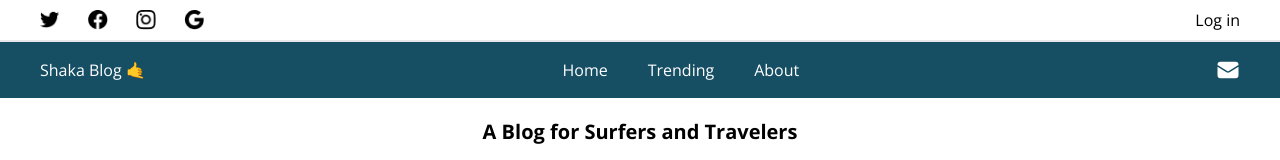
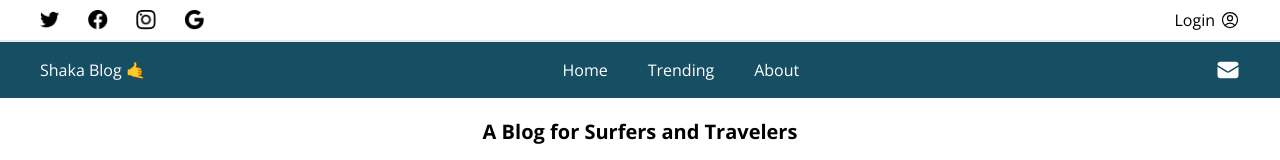
Before and after one commit to JesseTDev/ai-shaka-blog, a Next.js app: page /post/1 in a window 1280 px wide. Shown: the top 160 px of the page. Built offline with nearby package versions, Linux system fonts and the light colour scheme; no server answers; the database is empty.

Commit message:
style updates, chatbase component to typescript

```diff
--- a/app/Chatbase.js
+++ b/app/(shared)/Chatbase.tsx
@@ -3,7 +3,11 @@
 import React, {useState} from 'react';
 import { ChatBubbleLeftEllipsisIcon, XCircleIcon } from '@heroicons/react/24/solid';
 
-const Iframe = ({ src }) => {
+type Props = {
+  src?: string;
+};
+
+const Iframe = ({ src }: Props) => {
 
   const [openChat, setOpenChat] = useState(false);
 
--- a/app/(shared)/Navbar.tsx
+++ b/app/(shared)/Navbar.tsx
@@ -16,7 +16,7 @@ const Navbar = () => {
             <Link href='/'>About</Link>
         </div>
         <div>
-            <p><EnvelopeIcon className="h-6 w-6 text-white" /></p>
+            <p><EnvelopeIcon className="h-6 w-6 text-white cursor-pointer hover:opacity-80 transition-all duration-100" /></p>
         </div>
     </nav>
     <div className='flex justify-center py-5'>
--- a/app/(shared)/TopBar.tsx
+++ b/app/(shared)/TopBar.tsx
@@ -1,6 +1,7 @@
 import Link from 'next/link'
 import React from 'react'
 import SocialLinks from './SocialLinks';
+import { UserCircleIcon } from '@heroicons/react/24/outline';
 
 const TopBar = () => {
     return (
@@ -10,8 +11,9 @@ const TopBar = () => {
             <div className='flex justify-between items-center gap-10'>
                 <Link href='/'></Link>
             </div>
-            <div>
-                <p>Log in</p>
+            <div className='flex cursor-pointer hover:opacity-70'>
+                <p>Login</p>
+                <UserCircleIcon style={{width: '20px', marginLeft: '5px'}}/>
             </div>
         </nav>
         </header>
--- a/app/page.tsx
+++ b/app/page.tsx
@@ -6,7 +6,7 @@ import Subscribe from '@/app/(shared)/Subscribe';
 import Sidebar from './(shared)/Sidebar';
 import { prisma } from './api/client';
 import { Post } from '@prisma/client';
-import Chatbase from './Chatbase';
+import Chatbase from './(shared)/Chatbase';
 
 export const revalidate = 60;
 const CHATBASE_URL = process.env.CHATBASE_URL;
```
